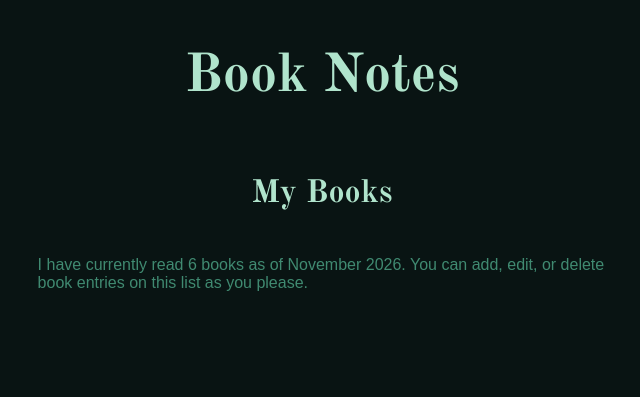
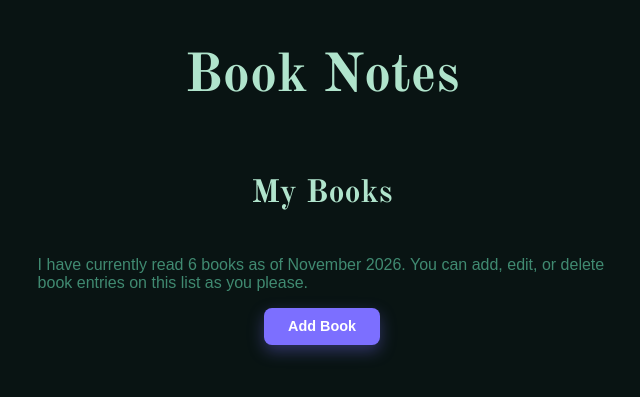
Before and after one commit to HAslam9023/Book-Notes-Web-App, a Node server app: page / in a window 1280 px wide. Shown: the top 397 px of the page, without its empty margins (318-958 px from the left). Run offline with Node 20, Linux system fonts and the light colour scheme; data that the repository does not hold is empty; some web fonts are replaced.

Commit message:
Add "Add Book" button

```diff
--- a/public/styles/styles.css
+++ b/public/styles/styles.css
@@ -58,7 +58,7 @@ h3
     margin-top: 20px;
 }
 
-.delete-btn
+.btn
 {
     font-size: 0.9rem;
     font-weight: 700;
@@ -71,10 +71,16 @@ h3
     justify-content: center;
     line-height: 1;
     transition: all 0.2s ease;
+}
+
+.delete-btn
+{
+
     background: linear-gradient(to right, #D31027 0%, #EA384D 51%, #D31027 100%);
     color: #ffffff;
     box-shadow: 0 6px 16px rgba(124,111,255,0.35);
 }
+
 .delete-btn:hover
 {
     opacity: 0.9;
@@ -88,23 +94,27 @@ h3
 
 .edit-btn
 {
-    font-size: 0.9rem;
-    font-weight: 700;
-    padding: 11px 24px;
-    border-radius: 8px;
-    cursor: pointer;
-    border: none;
-    display: inline-flex;
-    align-items: center;
-    justify-content: center;
-    line-height: 1;
-    transition: all 0.2s ease;
     background: linear-gradient(135deg, #408A71, #285A48);
     color: #ffffff;
     box-shadow: 0 6px 16px rgba(64,138,113,0.35);
 }
+
 .edit-btn:hover
 {
     opacity: 0.9;
     transform: translateY(-2px);
 }
+
+.add-btn
+{
+    background: #7c6fff;
+    color: #ffffff;
+    box-shadow: 0 6px 16px rgba(124,111,255,0.35);
+}
+
+.add-btn:hover
+{
+    opacity: 0.88;
+    transform: translateY(-2px);
+    box-shadow: 0 8px 24px rgba(124,111,255,0.45);
+}
--- a/views/index.ejs
+++ b/views/index.ejs
@@ -17,6 +17,10 @@
                 <p>I have currently read 6 books as of November 2026. You can add, edit, or delete book
                     entries on this list as you please.</p>
 
+                <form action="/add" method="GET">
+                    <button type="submit" class="btn add-btn">Add Book</button>
+                </form>
+
                 <div class="grid">
                     <% for (let book of locals.books) { %>
                         <img src="<%= book.cover_img_src %>" alt="<%= book.title %> cover">
@@ -30,11 +34,11 @@
                             <div class="buttons">
                                 <form action="/edit" method="POST">
                                     <input type="hidden" name="id" value="<%= book.id %>">
-                                    <button type="submit" class="edit-btn">Edit</button>
+                                    <button type="submit" class="btn edit-btn">Edit</button>
                                 </form>
                                 <form action="/delete" method="POST">
                                     <input type="hidden" name="id" value="<%= book.id %>">
-                                    <button type="submit" class="delete-btn">Delete</button>
+                                    <button type="submit" class="btn delete-btn">Delete</button>
                                 </form>
                             </div>
                         </div>
```
